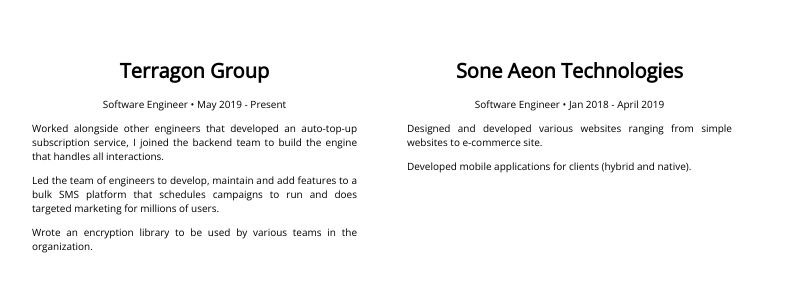
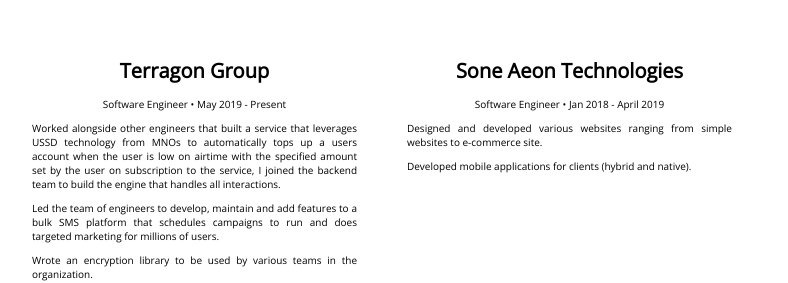
Before and after one commit to drexlar5/my-portfolio, a React (Create React App) app: page / in a window 1280 px wide. Shown: the part 1876-2159 px from the top of the page, without its empty margins (28-816 px from the left). Built offline with nearby package versions, Linux system fonts and the light colour scheme.

Commit message:
updated data file

```diff
--- a/src/yourdata.js
+++ b/src/yourdata.js
@@ -70,7 +70,7 @@
               service:'Software Engineer', // Add Your Service Type Here
              //Project Image - Add Your Project Image Here
               date: 'May 2019 - Present',
-              workDescription:[`Worked alongside other engineers that developed an auto-top-up subscription service, I joined the backend team to build the engine that handles all interactions.`,
+              workDescription:[`Worked alongside other engineers that built a service that leverages USSD technology from MNOs to automatically tops up a users account when the user is low on airtime with the specified amount set by the user on subscription to the service, I joined the backend team to build the engine that handles all interactions.`,
 
               `Led the team of engineers to develop, maintain and add features to a bulk SMS platform that schedules campaigns to run and does targeted marketing for millions of users.`,
 
```
Also changed, not shown: 1 other file (tests, documents, lock files or other folders).
